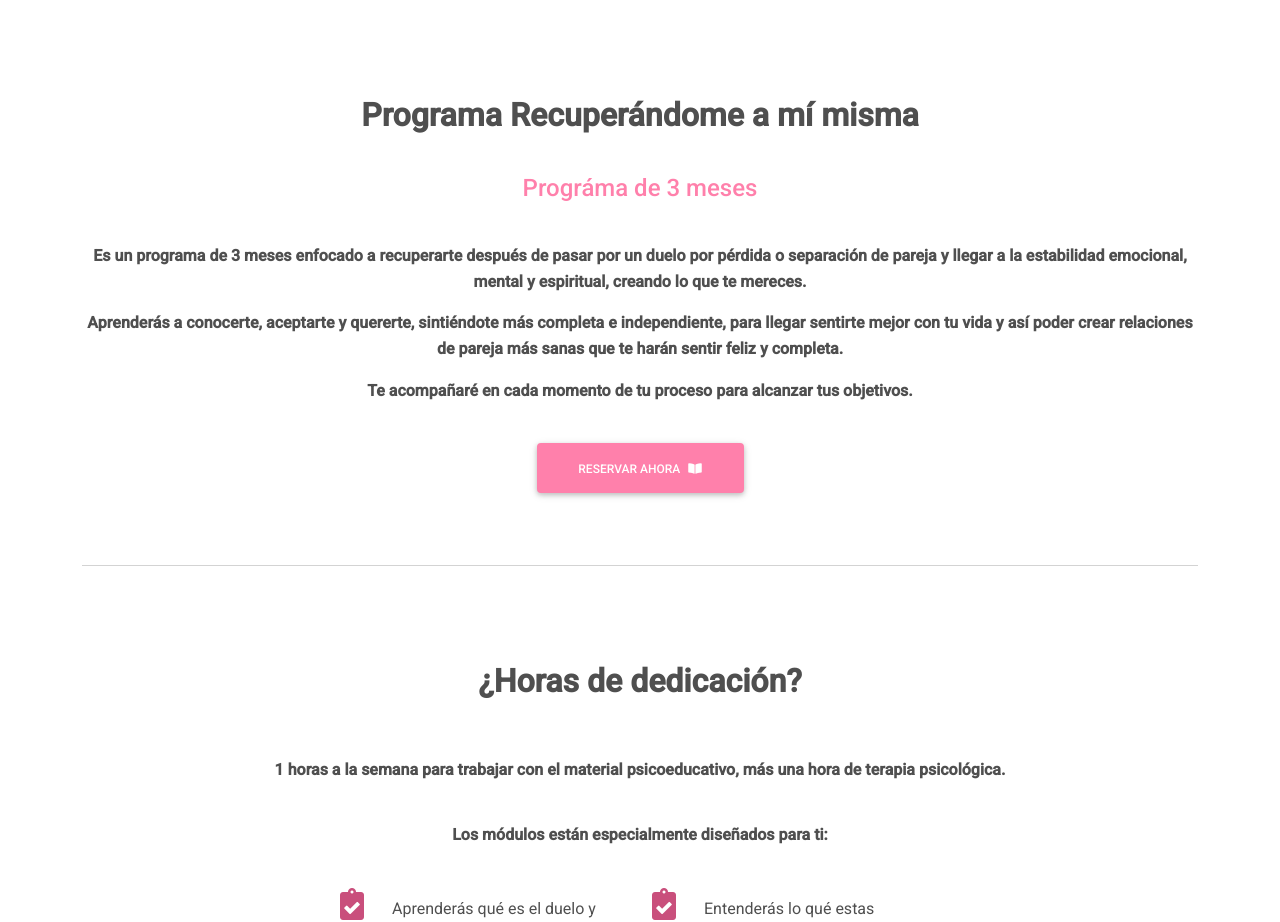
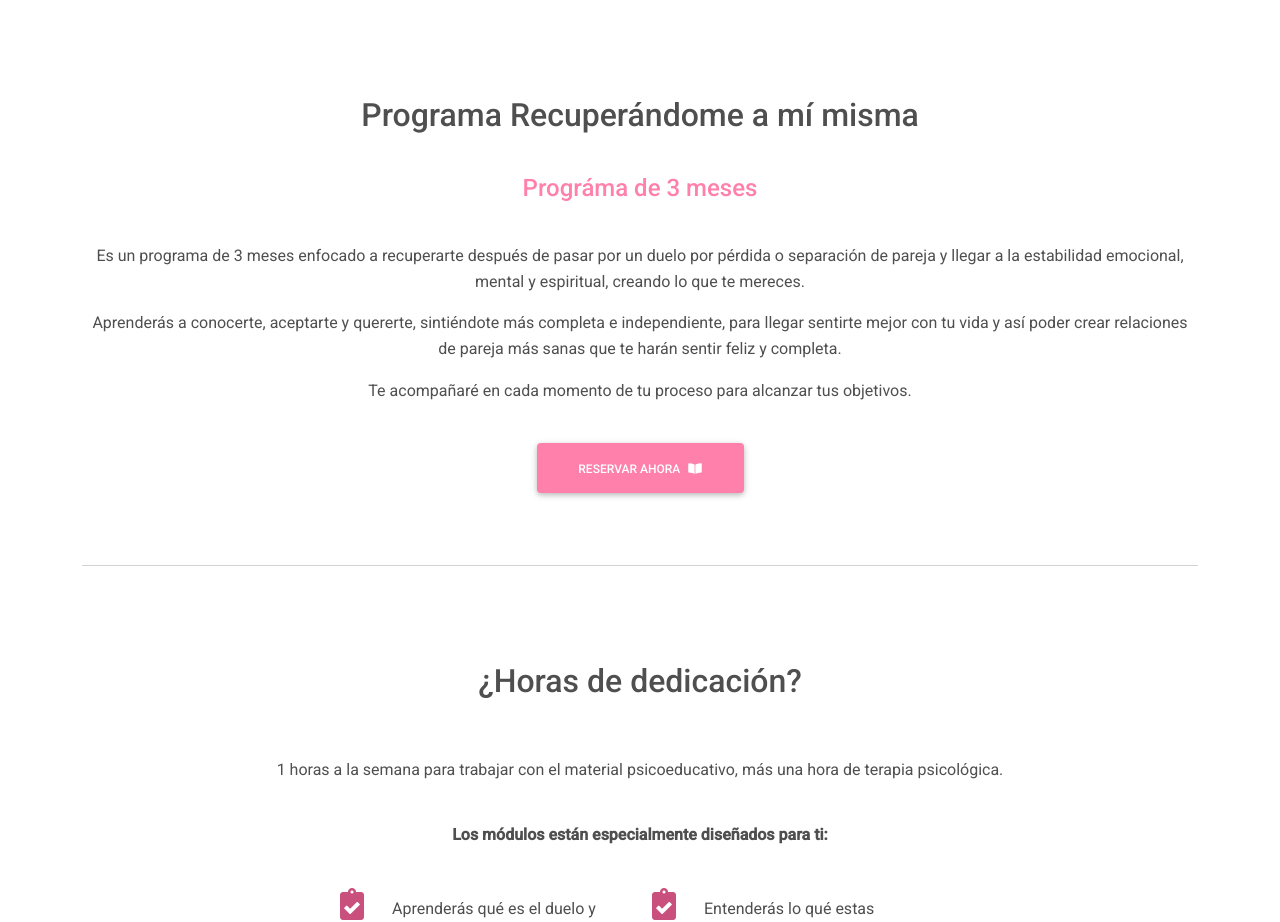
Before and after one commit to bendandoSolo/marisolcorona-next, a Next.js app: page /programas in a window 1280 px wide. Shown: the part 480-1402 px from the top of the page. Built offline with nearby package versions, Linux system fonts and the light colour scheme.

Commit message:
adjusted strong tags around headings to make it match original site

```diff
--- a/pages/programas.js
+++ b/pages/programas.js
@@ -34,30 +34,24 @@ export default function Programas() {
       <main className="mt-5 pt-5" id="services">
         <div className="container">
           <h2 className="mb-4 pb-3 text-center">
-            <strong>Programa Recuperándome a mí misma</strong>
+            Programa Recuperándome a mí misma
           </h2>
           <h4 className="mb-4 pb-3 text-center primary">Prográma de 3 meses</h4>
           <p className="text-center">
-            <strong>
             Es un programa de 3 meses enfocado a recuperarte después de pasar
             por un duelo por pérdida o separación de pareja y llegar a la
             estabilidad emocional, mental y espiritual, creando lo que te
             mereces.
-            </strong>
           </p>
           <p className="text-center">
-            <strong>
             Aprenderás a conocerte, aceptarte y quererte, sintiéndote más
             completa e independiente, para llegar sentirte mejor con tu vida y
             así poder crear relaciones de pareja más sanas que te harán sentir
             feliz y completa.
-            </strong>
           </p>
           <p className="text-center">
-            <strong>
             Te acompañaré en cada momento de tu proceso para alcanzar tus
             objetivos.
-            </strong>
           </p>
           <div
             className="pt-4 pb-4 mb-4 pb-4"
@@ -83,15 +77,11 @@ export default function Programas() {
 
           <hr className="my-5" />
           <section className="pb-5">
-            <h2 className="pt-5 text-center pb-5">
-              <strong>¿Horas de dedicación?</strong>
-            </h2>
+            <h2 className="pt-5 text-center pb-5">¿Horas de dedicación?</h2>
 
             <p className="text-center pb-4">
-              <strong>
-                1 horas a la semana para trabajar con el material
-                psicoeducativo, más una hora de terapia psicológica.
-              </strong>
+              1 horas a la semana para trabajar con el material psicoeducativo,
+              más una hora de terapia psicológica.
             </p>
 
             <p className="text-center pb-4">
--- a/pages/testimonios.js
+++ b/pages/testimonios.js
@@ -34,9 +34,7 @@ export default function Testimonials() {
       <main id="main" className="mt-5 pt-5">
         <div className="container">
           <section className="text-center">
-            <h2 className="h1-responsive font-weight-bold">
-              Lo que dicen mis clientas
-            </h2>
+            <h2 className="h1-responsive">Lo que dicen mis clientas</h2>
 
             <div className="row mt-5 pt-5">
               <div className="col-lg-6  col-md-12 mb-lg-0 mb-4 testimonial-card-container">
--- a/styles/globals.css
+++ b/styles/globals.css
@@ -811,4 +811,12 @@ footer.page-footer .footer-copyright a:hover {
 
 #contact {
   background-position: 35%;
+}
+
+h1,
+h2,
+h3,
+h4,
+h5 {
+  font-weight: normal;
 }/*# sourceMappingURL=globals.css.map */
```
Also changed, not shown: pages/individual.js (+10 -12 lines), pages/workshop.js (+5 -10 lines), styles/globals.scss (+8 -0 lines), 1 other file (tests, documents, lock files or other folders). Lines whose indentation alone changed are shown as unchanged.
